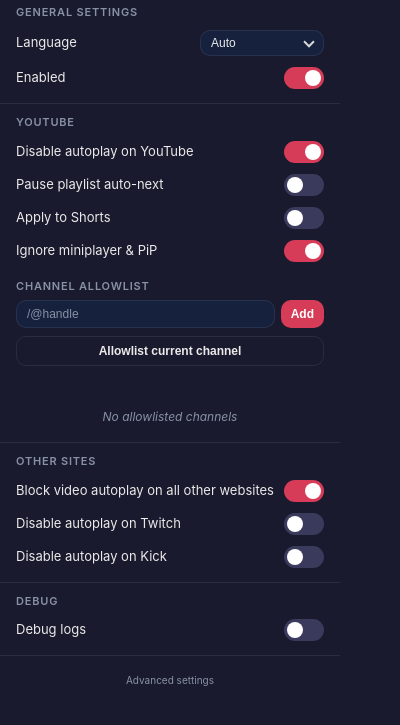
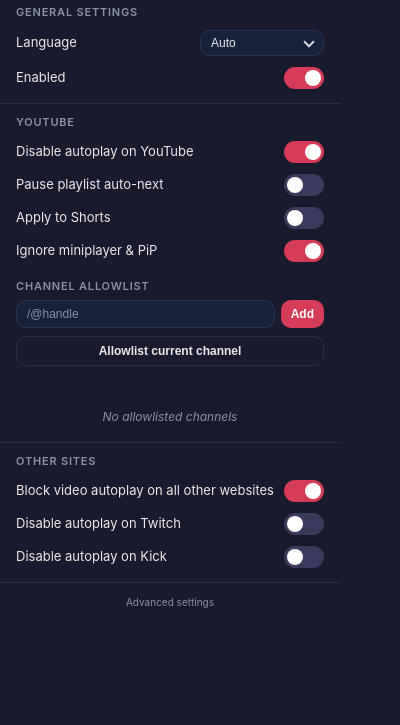
Before and after one commit to YanGranat/disable_video_autoplay, a browser extension: page popup.html in a window 400 px wide. Shown: the part 67-792 px from the top of the page. Drawn offline with Linux system fonts and the light colour scheme.

Commit message:
Stabilize popup layout and add store links

```diff
--- a/package.json
+++ b/package.json
@@ -1,6 +1,6 @@
 {
   "name": "disable-video-autoplay",
-  "version": "1.3.48",
+  "version": "1.3.49",
   "private": true,
   "engines": {
     "node": ">=24"
--- a/popup.html
+++ b/popup.html
@@ -291,7 +291,7 @@
 
     .current-site-card {
       margin-top: 10px;
-      padding: 10px;
+      padding: 10px 10px 6px;
       border: 1px solid var(--border);
       border-radius: var(--radius);
       background: rgba(22,33,62,0.65);
@@ -313,6 +313,9 @@
     }
     .current-site-card .btn-secondary {
       min-height: 44px;
+    }
+    .current-site-card .status {
+      margin-top: 2px;
     }
     .btn-link {
       width: 100%;
@@ -403,21 +406,29 @@
     }
 
     .footer {
-      padding: 8px 16px;
-      text-align: center;
+      display: flex;
+      padding: 4px 16px;
       font-size: 10px;
       color: var(--text-dim);
     }
     .footer-link {
-      display: inline-flex;
+      display: flex;
+      width: 100%;
       min-height: 32px;
       align-items: center;
+      justify-content: center;
       border: 0;
+      border-radius: 6px;
       background: transparent;
       color: var(--text-dim);
       cursor: pointer;
       font: inherit;
       text-decoration: none;
+      transition: background 0.15s, color 0.15s;
+    }
+    .footer-link:hover {
+      background: var(--surface);
+      color: var(--text);
     }
 
     @media (prefers-reduced-motion: reduce) {
@@ -550,21 +561,8 @@
     </div>
   </div>
 
-  <div class="section">
-    <div class="section-title" data-i18n="debugTitle">Debug</div>
-    <div class="toggle-row">
-      <label class="toggle-label" for="debug" data-i18n="debugLabel">Debug logs</label>
-      <label class="switch">
-        <input type="checkbox" id="debug" data-i18n-aria-label="debugLabel" />
-        <span class="slider"></span>
-      </label>
-    </div>
-  </div>
-
   <div class="footer">
-    <div>
-      <button class="footer-link" id="openOptions" type="button" data-i18n="advancedLink">Advanced settings</button>
-    </div>
+    <button class="footer-link" id="openOptions" type="button" data-i18n="advancedLink">Advanced settings</button>
   </div>
 
   <script src="vendor/domain-parser.js"></script>
--- a/popup.js
+++ b/popup.js
@@ -53,7 +53,6 @@ async function renderSettings(data) {
   $("applyToTwitch").checked = !!data.applyToTwitch;
   $("applyToKick").checked = !!data.applyToKick;
   $("applyToOtherSites").checked = data.applyToOtherSites !== false;
-  $("debug").checked = !!data.debug;
   applyI18n(t);
   renderList(data.allowlist || []);
   applySettingsAvailability(data);
@@ -72,17 +71,15 @@ async function renderCurrentSite(data) {
   const library = normalizeSiteLibrary(data.siteLibrary);
 
   currentSite = "";
-  card.hidden = true;
-  detailsEl.hidden = true;
-  hostEl.textContent = t("currentSiteChecking");
-  modeEl.textContent = "";
-  toggleBtn.hidden = true;
   toggleBtn.disabled = true;
-  manageBtn.textContent = t("manageSiteLibrary", library.length + normalizeSiteLibrary(data.siteExclusions).length);
 
   const tab = await getActiveTab();
   // A later refresh owns the card even if this tab lookup finishes last.
   if (requestId !== currentSiteRequestId) return;
+  // Keep the previous layout until the replacement can be painted together.
+  detailsEl.hidden = true;
+  toggleBtn.hidden = true;
+  manageBtn.textContent = t("manageSiteLibrary", library.length + normalizeSiteLibrary(data.siteExclusions).length);
   const tabUrl = tab?.url || "";
   if (!/^https?:\/\//i.test(tabUrl)) {
     titleEl.textContent = t("siteLibraryCardTitle");
@@ -165,7 +162,6 @@ async function saveFlags(event) {
   // Capture currentTarget before awaiting: DOM events clear it after dispatch.
   const id = event.currentTarget.id;
   const payload = { [id]: event.currentTarget.checked };
-  if (id === "debug") popupDebugEnabled = payload.debug;
   logPopup("saveFlags", payload);
   await settingsView.save(id, payload[id]);
 }
@@ -260,7 +256,6 @@ $("applyToTwitch").addEventListener("change", safeAction(saveFlags));
 $("applyToKick").addEventListener("change", safeAction(saveFlags));
 $("applyToOtherSites").addEventListener("change", safeAction(saveFlags));
 $("ignoreMiniplayer").addEventListener("change", safeAction(saveFlags));
-$("debug").addEventListener("change", safeAction(saveFlags));
 $("addBtn").addEventListener("click", safeAction(addItem));
 $("newItem").addEventListener("input", () => {
   $("newItem").setAttribute("aria-invalid", "false");
--- a/ui/popup-strings.js
+++ b/ui/popup-strings.js
@@ -6,7 +6,6 @@ const YTAPStrings = {
     generalTitle: "General settings",
     youtubeTitle: "YouTube",
     otherSitesTitle: "Other sites",
-    debugTitle: "Debug",
     languageLabel: "Language",
     languageAuto: "Auto",
     enabledLabel: "Enabled",
@@ -17,7 +16,6 @@ const YTAPStrings = {
     applyToKickLabel: "Disable autoplay on Kick",
     applyToOtherSitesLabel: "Block video autoplay on all other websites",
     ignoreMiniplayerLabel: "Ignore miniplayer & PiP",
-    debugLabel: "Debug logs",
     allowlistTitle: "Channel allowlist",
     allowlistPlaceholder: "/@handle",
     channelInputInvalid: "Enter a YouTube @handle or channel URL.",
@@ -34,7 +32,6 @@ const YTAPStrings = {
     statusAllowlisted: (v) => `Allowlisted: ${v}`,
     currentSiteTitle: "Current site",
     siteLibraryCardTitle: "Website library",
-    currentSiteChecking: "Detecting the active website...",
     currentSiteBlockedGlobally: "Autoplay is blocked by “Block video autoplay on all other websites”.",
     currentSiteBlockedFromLibrary: (site) => `Autoplay is blocked by the library rule: ${site}.`,
     currentSiteAllowed: "Autoplay blocking is off on this site.",
@@ -56,7 +53,6 @@ const YTAPStrings = {
     generalTitle: "Allgemeine Einstellungen",
     youtubeTitle: "YouTube",
     otherSitesTitle: "Andere Websites",
-    debugTitle: "Diagnose",
     languageLabel: "Sprache",
     languageAuto: "Automatisch",
     enabledLabel: "Aktiviert",
@@ -67,7 +63,6 @@ const YTAPStrings = {
     applyToKickLabel: "Autoplay auf Kick blockieren",
     applyToOtherSitesLabel: "Video-Autoplay auf allen anderen Websites blockieren",
     ignoreMiniplayerLabel: "Miniplayer und PiP ausnehmen",
-    debugLabel: "Debug-Protokolle",
     allowlistTitle: "Kanalausnahmen",
     allowlistPlaceholder: "/@handle",
     channelInputInvalid: "Gib einen YouTube-@Handle oder eine Kanal-URL ein.",
@@ -84,7 +79,6 @@ const YTAPStrings = {
     statusAllowlisted: (v) => `Kanalausnahme hinzugefügt: ${v}`,
     currentSiteTitle: "Aktuelle Website",
     siteLibraryCardTitle: "Website-Liste",
-    currentSiteChecking: "Aktive Website wird ermittelt...",
     currentSiteBlockedGlobally: "Autoplay wird durch „Video-Autoplay auf allen anderen Websites blockieren“ blockiert.",
     currentSiteBlockedFromLibrary: (site) => `Autoplay wird durch den Listeneintrag ${site} blockiert.`,
     currentSiteAllowed: "Die Autoplay-Blockierung ist auf dieser Website ausgeschaltet.",
@@ -106,7 +100,6 @@ const YTAPStrings = {
     generalTitle: "Ajustes generales",
     youtubeTitle: "YouTube",
     otherSitesTitle: "Otros sitios",
-    debugTitle: "Diagnóstico",
     languageLabel: "Idioma",
     languageAuto: "Automático",
     enabledLabel: "Activado",
@@ -117,7 +110,6 @@ const YTAPStrings = {
     applyToKickLabel: "Bloquear reproducción automática en Kick",
     applyToOtherSitesLabel: "Bloquear la reproducción automática de vídeo en los demás sitios",
     ignoreMiniplayerLabel: "Omitir minirreproductor y PiP",
-    debugLabel: "Registros de depuración",
     allowlistTitle: "Excepciones de canales",
     allowlistPlaceholder: "/@handle",
     channelInputInvalid: "Introduce un @handle de YouTube o la URL de un canal.",
@@ -134,7 +126,6 @@ const YTAPStrings = {
     statusAllowlisted: (v) => `Canal permitido: ${v}`,
     currentSiteTitle: "Sitio actual",
     siteLibraryCardTitle: "Biblioteca de sitios",
-    currentSiteChecking: "Detectando el sitio activo...",
     currentSiteBlockedGlobally: "La reproducción automática está bloqueada por «Bloquear la reproducción automática de vídeo en los demás sitios».",
     currentSiteBlockedFromLibrary: (site) => `La reproducción automática está bloqueada por la regla de la biblioteca: ${site}.`,
     currentSiteAllowed: "El bloqueo de reproducción automática está desactivado en este sitio.",
@@ -156,7 +147,6 @@ const YTAPStrings = {
     generalTitle: "Загальні налаштування",
     youtubeTitle: "YouTube",
     otherSitesTitle: "Інші сайти",
-    debugTitle: "Діагностика",
     languageLabel: "Мова",
     languageAuto: "Автоматично",
     enabledLabel: "Увімкнено",
@@ -167,7 +157,6 @@ const YTAPStrings = {
     applyToKickLabel: "Блокувати автовідтворення на Kick",
     applyToOtherSitesLabel: "Блокувати автовідтворення відео на всіх інших сайтах",
     ignoreMiniplayerLabel: "Не втручатися в мініпрогравач і PiP",
-    debugLabel: "Журнали налагодження",
     allowlistTitle: "Винятки для каналів",
     allowlistPlaceholder: "/@handle",
     channelInputInvalid: "Введи @handle або посилання на канал YouTube.",
@@ -184,7 +173,6 @@ const YTAPStrings = {
     statusAllowlisted: (v) => `Канал додано до винятків: ${v}`,
     currentSiteTitle: "Поточний сайт",
     siteLibraryCardTitle: "Бібліотека сайтів",
-    currentSiteChecking: "Визначаю активний сайт...",
     currentSiteBlockedGlobally: "Автовідтворення блокується налаштуванням «Блокувати автовідтворення відео на всіх інших сайтах».",
     currentSiteBlockedFromLibrary: (site) => `Автовідтворення блокується правилом бібліотеки: ${site}.`,
     currentSiteAllowed: "На цьому сайті блокування автовідтворення вимкнено.",
@@ -206,7 +194,6 @@ const YTAPStrings = {
     generalTitle: "Общие настройки",
     youtubeTitle: "YouTube",
     otherSitesTitle: "Другие сайты",
-    debugTitle: "Отладка",
     languageLabel: "Язык",
     languageAuto: "Авто",
     enabledLabel: "Включено",
@@ -217,7 +204,6 @@ const YTAPStrings = {
     applyToKickLabel: "Отключать автовоспроизведение на Kick",
     applyToOtherSitesLabel: "Блокировать автовоспроизведение видео на всех остальных сайтах",
     ignoreMiniplayerLabel: "Не трогать миниплеер и PiP",
-    debugLabel: "Debug-логи",
     allowlistTitle: "Исключения по каналам",
     allowlistPlaceholder: "/@handle",
     channelInputInvalid: "Введи @handle или ссылку на канал YouTube.",
@@ -234,7 +220,6 @@ const YTAPStrings = {
     statusAllowlisted: (v) => `Канал добавлен в исключения: ${v}`,
     currentSiteTitle: "Текущий сайт",
     siteLibraryCardTitle: "Библиотека сайтов",
-    currentSiteChecking: "Определяю активный сайт...",
     currentSiteBlockedGlobally: "Автовоспроизведение блокируется настройкой «Блокировать автовоспроизведение видео на всех остальных сайтах».",
     currentSiteBlockedFromLibrary: (site) => `Автовоспроизведение блокируется правилом библиотеки: ${site}.`,
     currentSiteAllowed: "На этом сайте блокировка выключена.",
```
Also changed, not shown: PRIVACY.md (+2 -2 lines), TESTING.md (+2 -2 lines), tests/ui_settings.test.cjs (+47 -1 lines), README.md, docs/screenshots/popup.png, manifest.json, 1 other file.
